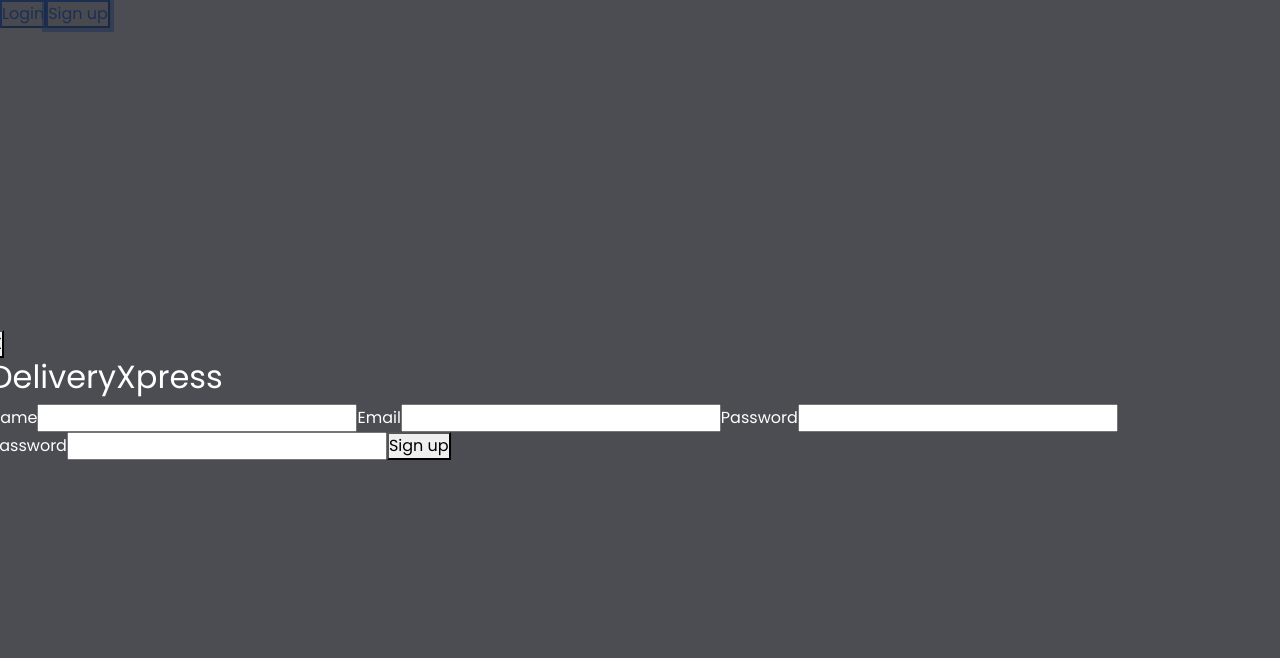
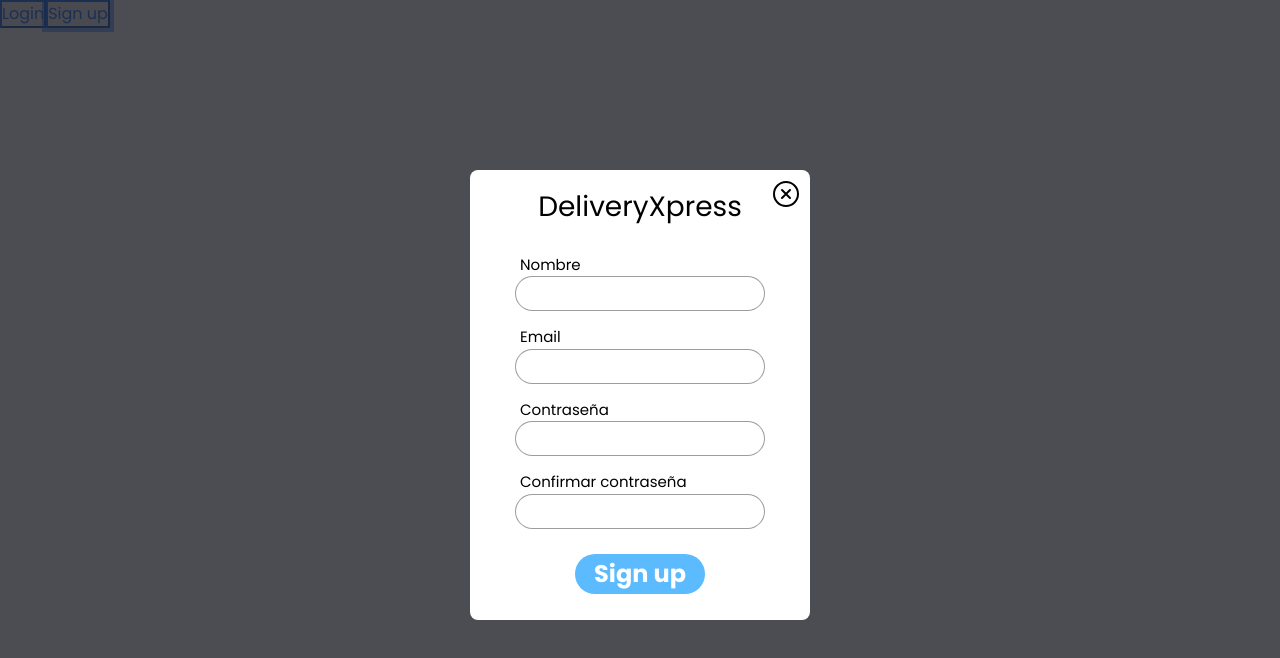
Before and after one commit to CamiloEMP/PaginaEnvios, a React (Create React App) app: page / in a window 1280 px wide. Both pictures are taken after a click on the button "Sign up". Shown: the top 658 px of the page. Built offline with nearby package versions, Linux system fonts and the light colour scheme.

Commit message:
Login y Registro terminados: estilos

```diff
--- a/src/components/FormLogin.jsx
+++ b/src/components/FormLogin.jsx
@@ -1,5 +1,6 @@
-import "../styles/FormLogin.css";
 import { IoCloseCircleOutline } from "react-icons/io5";
+import "../styles/FormLog_Reg.css";
+
 const FormLogin = ({ openModal, setOpenModal }) => {
   const onSubmitLogin = (event) => {
     event.preventDefault();
@@ -10,18 +11,32 @@ const FormLogin = ({ openModal, setOpenModal }) => {
   };
 
   return (
-    <form onClick={onSubmitLogin} className="FLogin">
-      <button onClick={closeLogin} className="FLogin-close">
+    <form onClick={onSubmitLogin} className="Form">
+      <button onClick={closeLogin} className="Form-close">
         <IoCloseCircleOutline className="icon-close" />
       </button>
       <h3>DeliveryXpress</h3>
       <div className="Flogin-img-user"></div>
-      <label htmlFor="FLogin-email" className="Flogin-label">Email</label>
-      <input type="email" id="FLogin-email" name="FLogin-email" className="Flogin-input" />
-      <label htmlFor="FLogin-password" className="Flogin-label">Password</label>
-      <input type="password" id="FLogin-password" name="FLogin-password" className="Flogin-input" />
-      <div className="Flogin-container-btn">
-        <button className="Flogin-btn">Sign in</button>
+      <label htmlFor="FLogin-email" className="Form-label">
+        Email
+      </label>
+      <input
+        type="email"
+        id="FLogin-email"
+        name="FLogin-email"
+        className="Form-input"
+      />
+      <label htmlFor="FLogin-password" className="Form-label">
+        Password
+      </label>
+      <input
+        type="password"
+        id="FLogin-password"
+        name="FLogin-password"
+        className="Form-input"
+      />
+      <div className="Form-container-btn">
+        <button className="Form-btn">Sign in</button>
       </div>
     </form>
   );
--- a/src/components/FormRegister.jsx
+++ b/src/components/FormRegister.jsx
@@ -1,4 +1,5 @@
-import React from "react";
+import { IoCloseCircleOutline } from "react-icons/io5";
+import "../styles/FormLog_Reg.css";
 
 const FormRegister = ({ openModal, setOpenModal }) => {
   const onSubmitSignUp = (event) => {
@@ -10,32 +11,50 @@ const FormRegister = ({ openModal, setOpenModal }) => {
   };
 
   return (
-    <form onClick={onSubmitSignUp}>
-      <button onClick={closeLogin} className="FSignUp-close">
-        X
+    <form onClick={onSubmitSignUp} className="Form">
+      <button onClick={closeLogin} className="Form-close">
+        <IoCloseCircleOutline className="icon-close" />
       </button>
-      <h2>DeliveryXpress</h2>
-      <label htmlFor="FSignUp-name">
-        name
-        <input type="text" id="FSignUp-name" name="FSignUp-name" />
+      <h3 className="FRegistro-title">DeliveryXpress</h3>
+      <label htmlFor="FRegister-name" className="Form-label">
+        Nombre
       </label>
-      <label htmlFor="FSignUp-email">
+      <input
+        type="text"
+        id="FRegister-name"
+        name="FRegister-name"
+        className="Form-input"
+      />
+      <label htmlFor="FRegister-email" className="Form-label">
         Email
-        <input type="email" id="FSignUp-email" name="FSignUp-email" />
       </label>
-      <label htmlFor="FSignUp-password">
-        Password
-        <input type="password" id="FSignUp-password" name="FSignUp-password" />
+      <input
+        type="email"
+        id="FRegister-email"
+        name="FRegister-email"
+        className="Form-input"
+      />
+      <label htmlFor="FRegister-password" className="Form-label">
+        Contraseña
       </label>
-      <label htmlFor="FSignUp-confirmPass">
-        Password
-        <input
-          type="password"
-          id="FSignUp-confirmPass"
-          name="FSignUp-confirmPass"
-        />
+      <input
+        type="password"
+        id="FRegister-password"
+        name="FRegister-password"
+        className="Form-input"
+      />
+      <label htmlFor="FRegister-confirmPass" className="Form-label">
+        Confirmar contraseña
       </label>
-      <button>Sign up</button>
+      <input
+        type="password"
+        id="FRegister-confirmPass"
+        name="FRegister-confirmPass"
+        className="Form-input"
+      />
+      <div className="Form-container-btn">
+        <button className="Form-btn">Sign up</button>
+      </div>
     </form>
   );
 };
--- a/src/styles/FormLogin.css
+++ b/src/styles/FormLog_Reg.css
@@ -1,4 +1,4 @@
-.FLogin {
+.Form {
   display: flex;
   flex-direction: column;
   position: relative;
@@ -11,6 +11,10 @@
   padding: 20px 45px;
 }
 
+.Form h3 {
+  font-weight: 500;
+}
+
 .icon-close {
   font-size: 32px;
   position: absolute;
@@ -18,7 +22,7 @@
   left: 300px;
 }
 
-.FLogin-close {
+.Form-close {
   border: 0;
   background-color: #fff;
 }
@@ -35,18 +39,13 @@
   margin: 20px auto;
 }
 
-.Flogin-inputs-container {
-  display: flex;
-  flex-direction: column;
-}
-
-.Flogin-label {
+.Form-label {
   text-align: initial;
   font-size: 15px;
   padding-left: 5px;
 }
 
-.Flogin-input {
+.Form-input {
   height: 35px;
   padding-left: 10px;
   padding-right: 10px;
@@ -56,12 +55,13 @@
   outline: none;
 }
 
-.Flogin-container-btn {
+.Form-container-btn {
   display: flex;
   justify-content: center;
+  margin-top: 10px;
 }
 
-.Flogin-btn {
+.Form-btn {
   width: 130px;
   height: 40px;
   border: none;
@@ -71,3 +71,7 @@
   font-weight: 700;
   border-radius: 20px;
 }
+
+.FRegistro-title {
+  margin-bottom: 30px;
+}
```
Also changed, not shown: src/styles/FormRegister.css (added).
